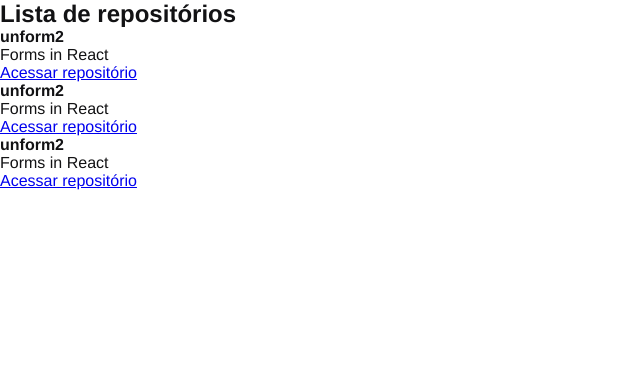
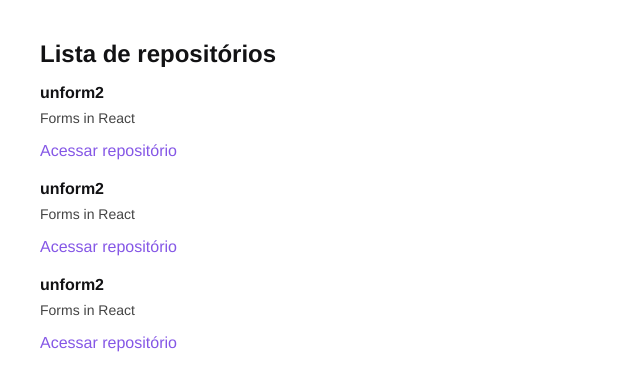
Before and after one commit to luizspinelli/github-explorer, a React app: page / in a window 1280 px wide. Shown: the top 390 px of the page, without its empty margins (0-640 px from the left). Built offline with nearby package versions, Linux system fonts and the light colour scheme; the HTML template or start-up script is replaced by a standard one.

Commit message:
repositories style

```diff
--- a/src/components/RepositoryList.jsx
+++ b/src/components/RepositoryList.jsx
@@ -1,4 +1,6 @@
 import { RepositoryItem } from "./RepositoryItem";
+
+import "../styles/repositories.scss";
 
 const repository = {
   name: "unform2",
@@ -8,7 +10,7 @@
 
 export function RepositoryList() {
   return (
-    <section>
+    <section className="repository-list">
       <h1>Lista de repositórios</h1>
 
       <ul>
--- /dev/null
+++ b/src/styles/repositories.scss
@@ -0,0 +1,30 @@
+section.repository-list {
+  margin: 40px;
+
+  h1 {
+    margin-bottom: 16px;
+  }
+
+  ul {
+    list-style: none;
+
+    li {
+      & + li {
+        margin-top: 20px;
+      }
+    }
+
+    p {
+      font-size: 14px;
+      color: #444;
+      margin-top: 8px;
+    }
+
+    a {
+      display: inline-block;
+      margin-top: 16px;
+      text-decoration: none;
+      color: #8557e6
+    }
+  }
+}
```
